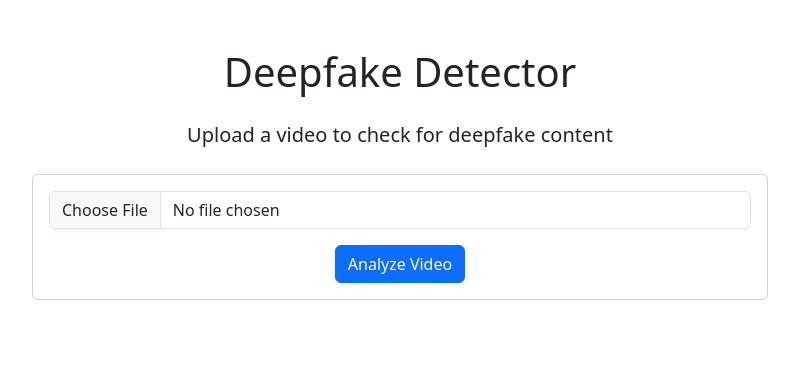
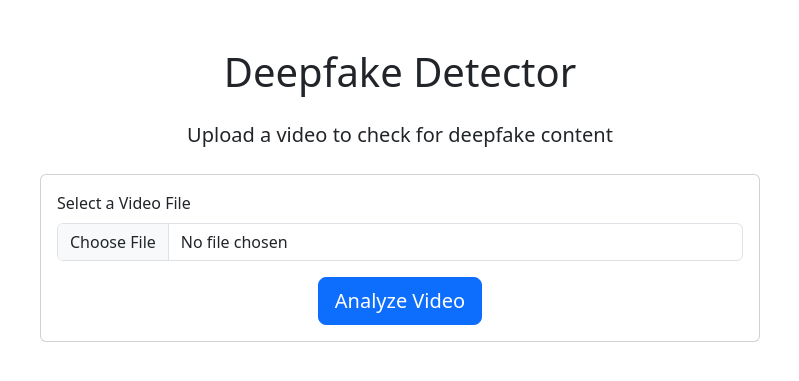
Before and after one commit to b0kja85/truesaight, a Django app: page / in a window 1280 px wide. Shown: the part 62-443 px from the top of the page, without its empty margins (240-1039 px from the left). Run offline with Django 5.2, Linux system fonts and the light colour scheme.

Commit message:
refactor(forms): refactored forms to enhance the UI

```diff
--- a/truesaight/forms.py
+++ b/truesaight/forms.py
@@ -1,4 +1,11 @@
 from django import forms
 
 class VideoUploadForm(forms.Form):
-    video_file= forms.FileField(label='Select a Video File')
+    video_file = forms.FileField(
+        label='Select a Video File',
+        widget=forms.ClearableFileInput(attrs={
+            'class': 'form-control',
+            'id': 'videoFileInput',
+            'accept': 'video/*'
+        })
+    )
--- a/truesaight/templates/truesaight/home.html
+++ b/truesaight/templates/truesaight/home.html
@@ -1,6 +1,7 @@
 {% extends 'base.html' %}
 
 {% block content %}
+<div class="container">
     <div class="row justify-content-center">
         <div class="col-md-8 text-center">
             <h1 class="mb-4">Deepfake Detector</h1>
@@ -8,15 +9,26 @@
 
             <div class="card">
                 <div class="card-body">
-                <form method="post" enctype="multipart/form-data">
+                    <form method="post" action="{% url 'truesaight:upload_video' %}" enctype="multipart/form-data">
                         {% csrf_token %}
-                    <div class="mb-3">
-                        <input type="file" class="form-control" name="video" accept="video/*" required>
+
+                        <div class="mb-3 text-start">
+                            <label for="videoFileInput" class="form-label">{{ form.video_file.label }}</label>
+                            {{ form.video_file }}
+                            {% if form.video_file.errors %}
+                                <div class="text-danger">
+                                    {% for error in form.video_file.errors %}
+                                        <p>{{ error }}</p>
+                                    {% endfor %}
                                 </div>
-                    <button type="submit" class="btn btn-primary">Analyze Video</button>
+                            {% endif %}
+                        </div>
+
+                        <button type="submit" class="btn btn-primary btn-lg">Analyze Video</button>
                     </form>
                 </div>
             </div>
         </div>
     </div>
+</div>
 {% endblock %}
```
Also changed, not shown: db.sqlite3. Lines whose indentation alone changed are shown as unchanged.
